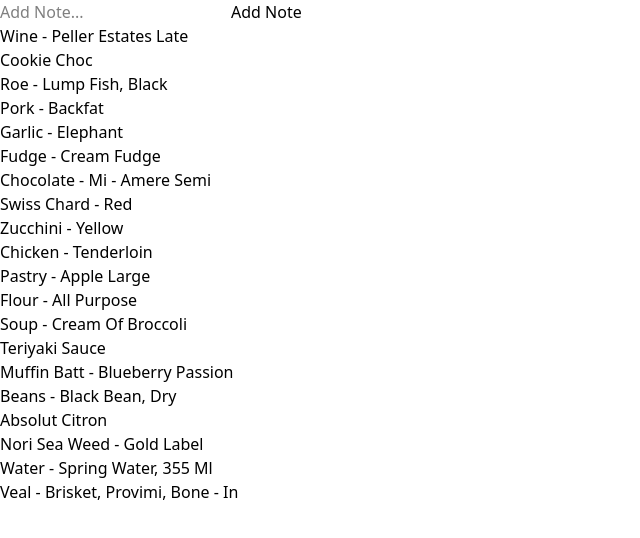
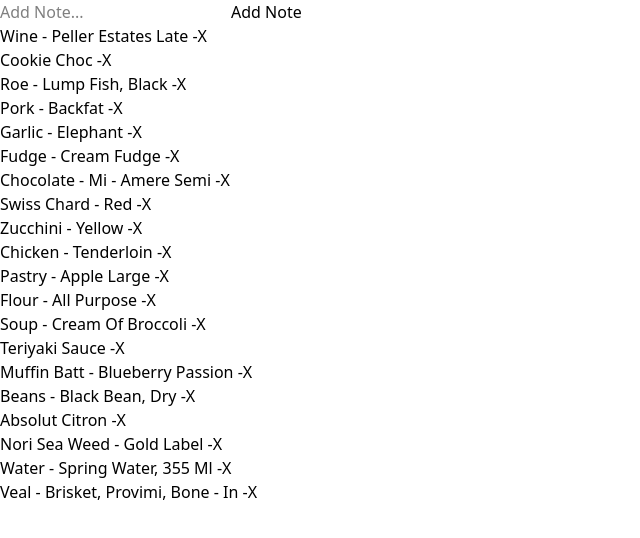
Before and after one commit to PraneethBunny123/All-App, a React (Vite) app: page / in a window 1280 px wide. Shown: the top 538 px of the page, without its empty margins (0-640 px from the left). Built offline with nearby package versions, Linux system fonts and the light colour scheme.

Commit message:
adding X button, upon click the note will be removed

```diff
--- a/src/project-apps/Notes App/NotesApp.jsx
+++ b/src/project-apps/Notes App/NotesApp.jsx
@@ -15,7 +15,11 @@ export default function NotesApp() {
             "Notes": textTyped
         }])
         setTextTyped('')
+    }
 
+    function handleRemoveNote(id) {
+        const filteredNotes = notes.filter(note => note.id !== id)
+        setNotes(filteredNotes)
     }
 
 
@@ -27,7 +31,10 @@ export default function NotesApp() {
 
             <ul>
                 {notes.map(obj => (
-                    <li key={obj.id}>{obj.Notes}</li>
+                    <li key={obj.id}>
+                        {obj.Notes} -
+                        <button onClick={() => handleRemoveNote(obj.id)}>X</button>
+                    </li>
                 ))}
             </ul>
         </div>
```
